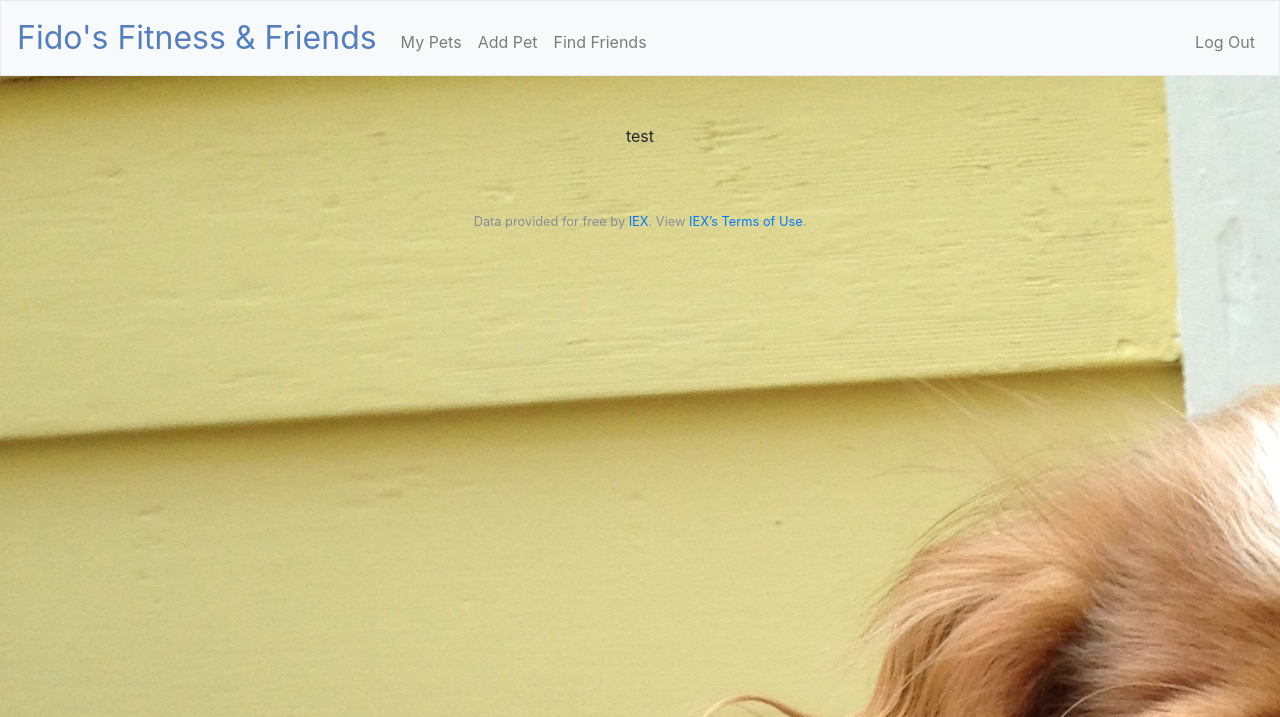
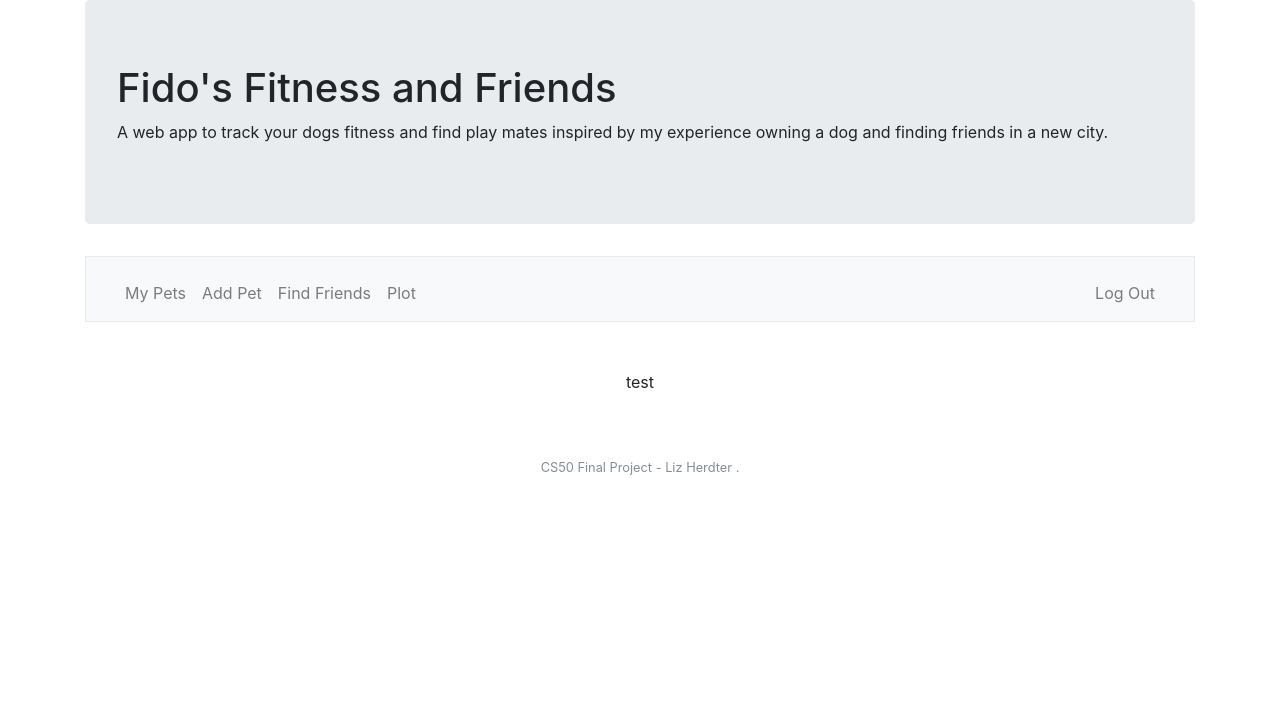
Before and after one commit to eherdter/CS50_FinalProject, a Flask app: page / in a window 1280 px wide. Shown: the top 717 px of the page. Run offline with Flask 2, Linux system fonts and the light colour scheme; a user stored in the database is signed in; some libraries are stand-ins or nearby versions.

Commit message:
stylizing with containers and changing nav bars

```diff
--- a/templates/layout.html
+++ b/templates/layout.html
@@ -33,32 +33,41 @@
 
     </head>
 
-    <body background="IMG_1337.jpg">
+    <body>
 
-
+    <div class="container">
+      <div class="jumbotron">
+        <h1>Fido's Fitness and Friends</h1>
+        <p>A web app to track your dogs fitness and find play mates inspired by my experience owning a dog and finding friends in a new city. </p>
+      </div>
         <nav class="navbar navbar-expand-md navbar-light bg-light border">
-            <a class="navbar-brand" href="/"><span class="blue">Fido's Fitness & Friends</span></a>
-            <button aria-controls="navbar" aria-expanded="false" aria-label="Toggle navigation" class="navbar-toggler" data-target="#navbar" data-toggle="collapse" type="button">
+             <div class="container-fluid">
+                <!--div class="navbar-header">
+                    <a class="navbar-brand" href="/"><span class="blue">About</span></a>
+                </div-->
+            <!--button aria-controls="navbar" aria-expanded="false" aria-label="Toggle navigation" class="navbar-toggler" data-target="#navbar" data-toggle="collapse" type="button">
                 <span class="navbar-toggler-icon"></span>
-            </button>
+            </button-->
             <div class="collapse navbar-collapse" id="navbar">
                 {% if session.user_id %}
                     <ul class="navbar-nav mr-auto mt-2">
                         <li class="nav-item"><a class="nav-link" href="/mypets">My Pets</a></li>
                         <li class="nav-item"><a class="nav-link" href="/new">Add Pet</a></li>
                         <li class="nav-item"><a class="nav-link" href="/findfriends">Find Friends</a></li>
+                        <li class="nav-item"><a class="nav-link" href="/plot">Plot</a></li>
                     </ul>
                     <ul class="navbar-nav ml-auto mt-2">
                         <li class="nav-item"><a class="nav-link" href="/logout">Log Out</a></li>
                     </ul>
                 {% else %}
-                    <ul class="navbar-nav ml-auto mt-2">
+                    <ul class="navbar-nav mr-auto mt-2">
                         <li class="nav-item"><a class="nav-link" href="/register">Register</a></li>
                         <li class="nav-item"><a class="nav-link" href="/login">Log In</a></li>
                     </ul>
                 {% endif %}
-            </div>
-        </nav>
+                </div>
+            </nav>
+    <!--/div-->
 
         {% if get_flashed_messages() %}
             <header>
@@ -73,9 +82,9 @@
         </main>
 
         <footer class="small text-center text-muted">
-            Data provided for free by <a href="https://iextrading.com/developer">IEX</a>. View <a href="https://iextrading.com/api-exhibit-a/">IEX’s Terms of Use</a>.
+            CS50 Final Project - Liz Herdter <!--a href="https://iextrading.com/developer">IEX</a>. View <a href="https://iextrading.com/api-exhibit-a/">IEX’s Terms of Use</a-->.
         </footer>
-
+</div>
     </body>
 
 </html>
```
